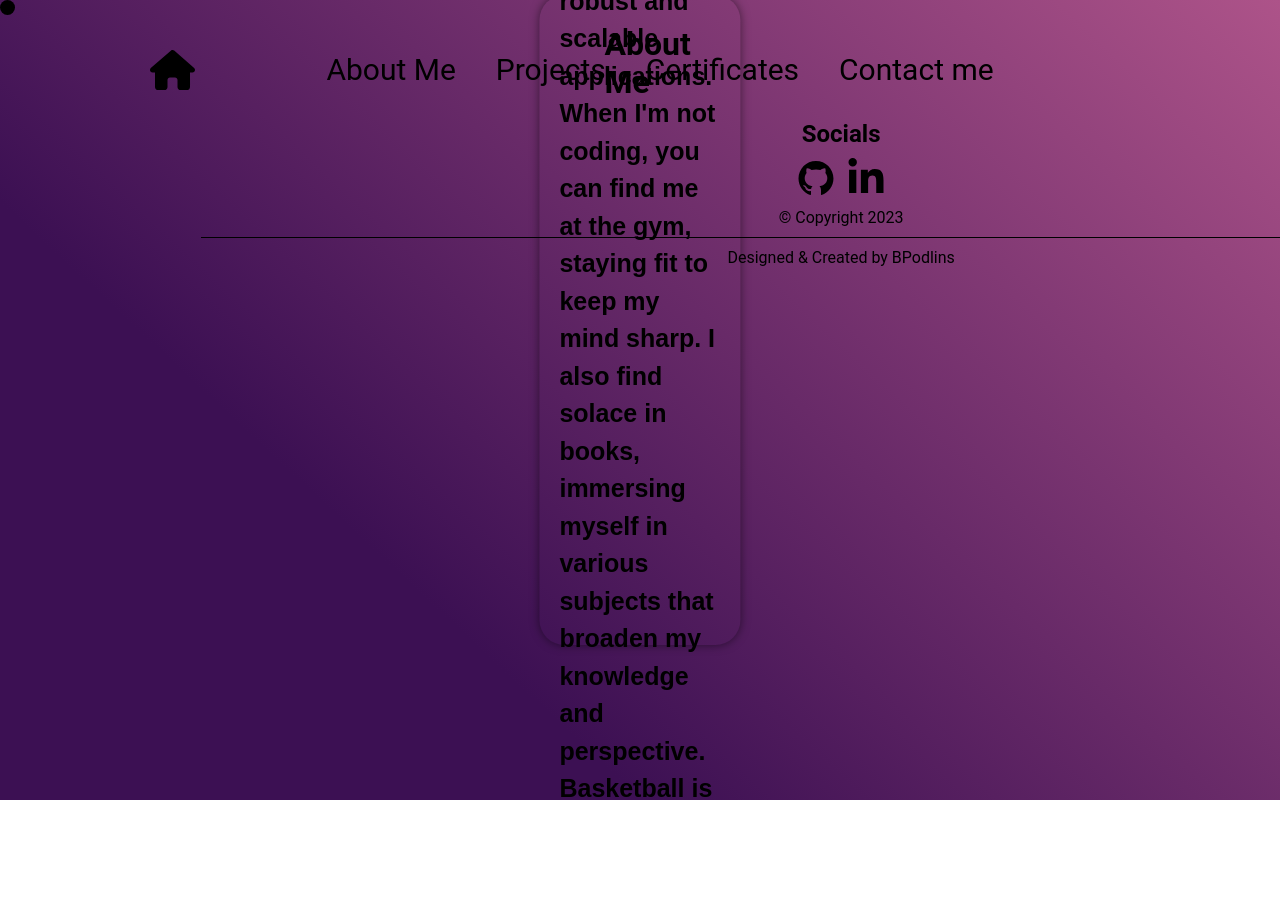
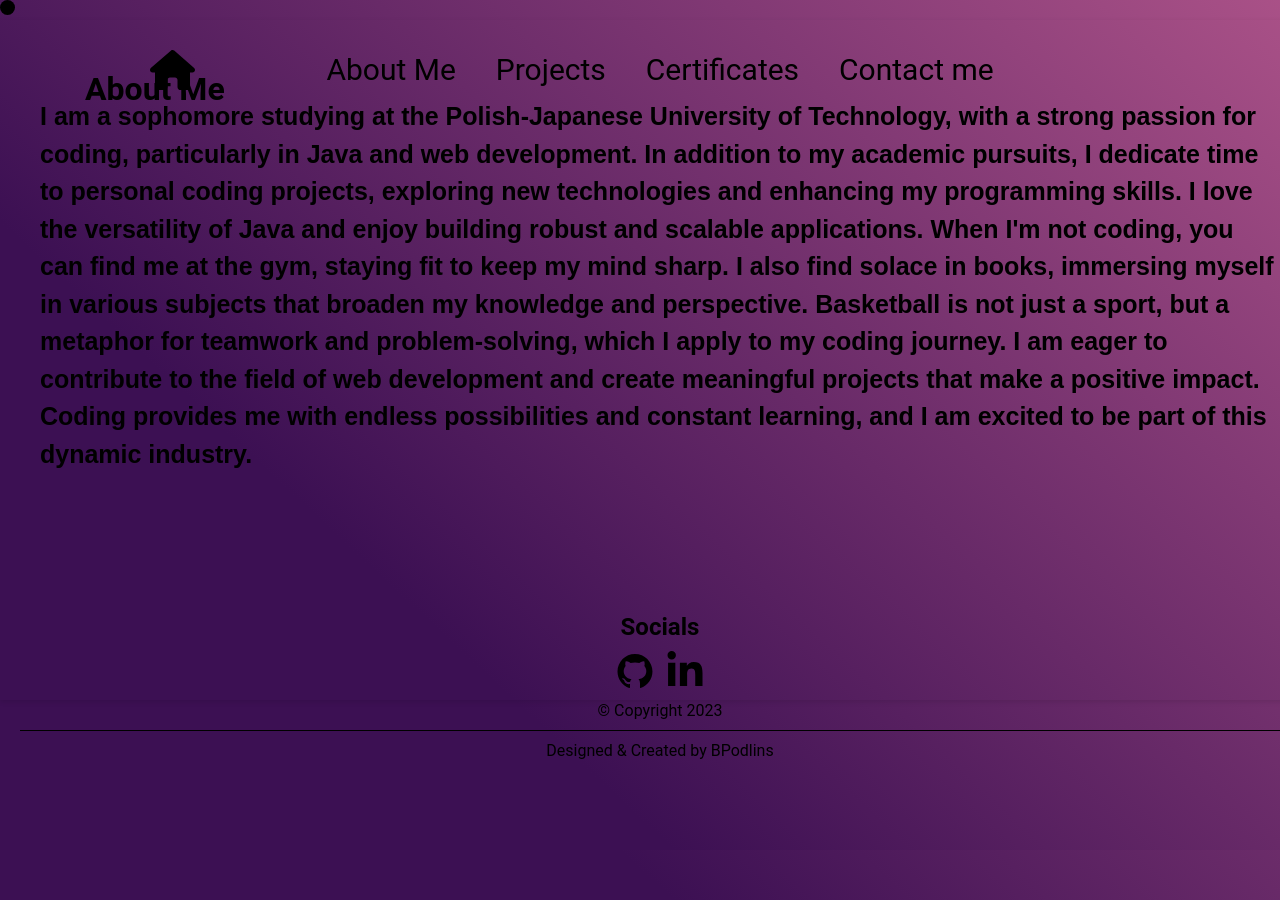
Before and after one commit to BPodlins/Portfolio, a React (Vite) app: page /about in a window 1280 px wide. Before the commit the page ends 800 px from the top, so only its background shows below. Built offline with nearby package versions, Linux system fonts and the light colour scheme; no server answers.

Commit message:
contact me works

```diff
--- a/src/Components/About/About.jsx
+++ b/src/Components/About/About.jsx
@@ -15,8 +15,8 @@ function About(){
                 Basketball is not just a sport, but a metaphor for teamwork and problem-solving, which I apply to my coding journey.
                 I am eager to contribute to the field of web development and create meaningful projects that make a positive impact. Coding provides me with endless possibilities and constant learning, and I am excited to be part of this dynamic industry.
                 </div>
+                <Footer/>
             </Container>
-            <Footer/>
         </div>
     )
 }
--- a/src/Components/About/about.css
+++ b/src/Components/About/about.css
@@ -1,19 +1,20 @@
+.background {
+    display: flex;
+    flex-direction: column;
+    min-height: 100vh;
+    padding-bottom: 100px; /* Add padding to the bottom to make space for the fixed footer */
+  }
+
   .about-card {
-    width: 1000px;
-    height: 650px;
-    border-radius: 25px;
-    display: flex;
-    justify-content: center;
-    align-items: center;
-    box-shadow: 0 0 10px rgba(0, 0, 0, 0.5);
-    position: relative;
-    top: 40%;
-    left: 50%;
-    transform: translate(-50%, -50%);
+    width: 100vw;
+    padding: 20px;
+    box-shadow: 0px 2px 5px rgba(0, 0, 0, 0.1);
+    margin-top: 70px;
+    margin-bottom: 50px;
   }
 
   .about-h1 {
-    position: fixed;
+    position: relative;
     top: 30px;
     left: 65px;
     font-weight: bolder;
@@ -27,3 +28,8 @@
     padding: 20px;
     border-radius: 5px;
   }
+
+  .footer {
+    position: relative;
+    width: 100%;
+  }
--- a/src/Components/Certificates/certificates.css
+++ b/src/Components/Certificates/certificates.css
@@ -1,6 +1,9 @@
-/* Add your existing CSS styles here */
+.background {
+  display: flex;
+  flex-direction: column;
+  min-height: 100vh;
+}
 
-/* Fix for rotation animation */
 .certificate-card {
   position: absolute;
   top: 0;
--- a/src/Components/Contact/Contact.jsx
+++ b/src/Components/Contact/Contact.jsx
@@ -40,8 +40,8 @@ function Contact() {
               </div>
             )}
           </div>
+          <Footer />
         </Container>
-        <Footer />
       </div>
     );
   }
--- a/src/Components/Contact/contact.css
+++ b/src/Components/Contact/contact.css
@@ -1,10 +1,15 @@
+.background {
+  display: flex;
+  flex-direction: column;
+  min-height: 100vh;
+}
+
 .contact-cont {
-    display: flex;
+    display: relative;
     flex-direction: column;
     justify-content: center;
     align-items: center;
-    height: 75vh;
-    min-height: 100%;
+    height: 100px;
   }
 
   .contact-h1 {
@@ -18,7 +23,10 @@
     font-family: Arial, sans-serif;
     font-size: 30px;
     text-align: center;
-    margin: 6rem;
+    margin: 0 auto;
+    margin-top: 25rem;
+    height: 544px;
+    max-width: 1400px;
   }
 
   .contact-text p.email {
@@ -33,7 +41,7 @@
 
   .notification {
     position: absolute;
-    bottom: 47%;
+    bottom: 10%;
     left: 50%;
     transform: translateX(-50%);
     padding: 10px 20px;
--- a/src/Components/Nav/nav2.css
+++ b/src/Components/Nav/nav2.css
@@ -77,6 +77,8 @@
 
 @media (max-width: 1100px) {
   .nav2 {
+    top: 100px;
+    position: relative;
     flex-direction: column;
     align-items: flex-start;
     padding: 10px;
@@ -111,7 +113,7 @@
     margin: 10px 0;
     background-color: transparent;
     color: black;
-    font-size: 30px;
+    font-size: 50px;
     flex-direction: column;
   }
 
--- a/src/Components/Projects/projects.css
+++ b/src/Components/Projects/projects.css
@@ -1,3 +1,9 @@
+.background {
+  display: flex;
+  flex-direction: column;
+  min-height: 100vh;
+}
+
 .project {
   display: flex;
   justify-content: center;
```
Lines whose indentation alone changed are shown as unchanged.
